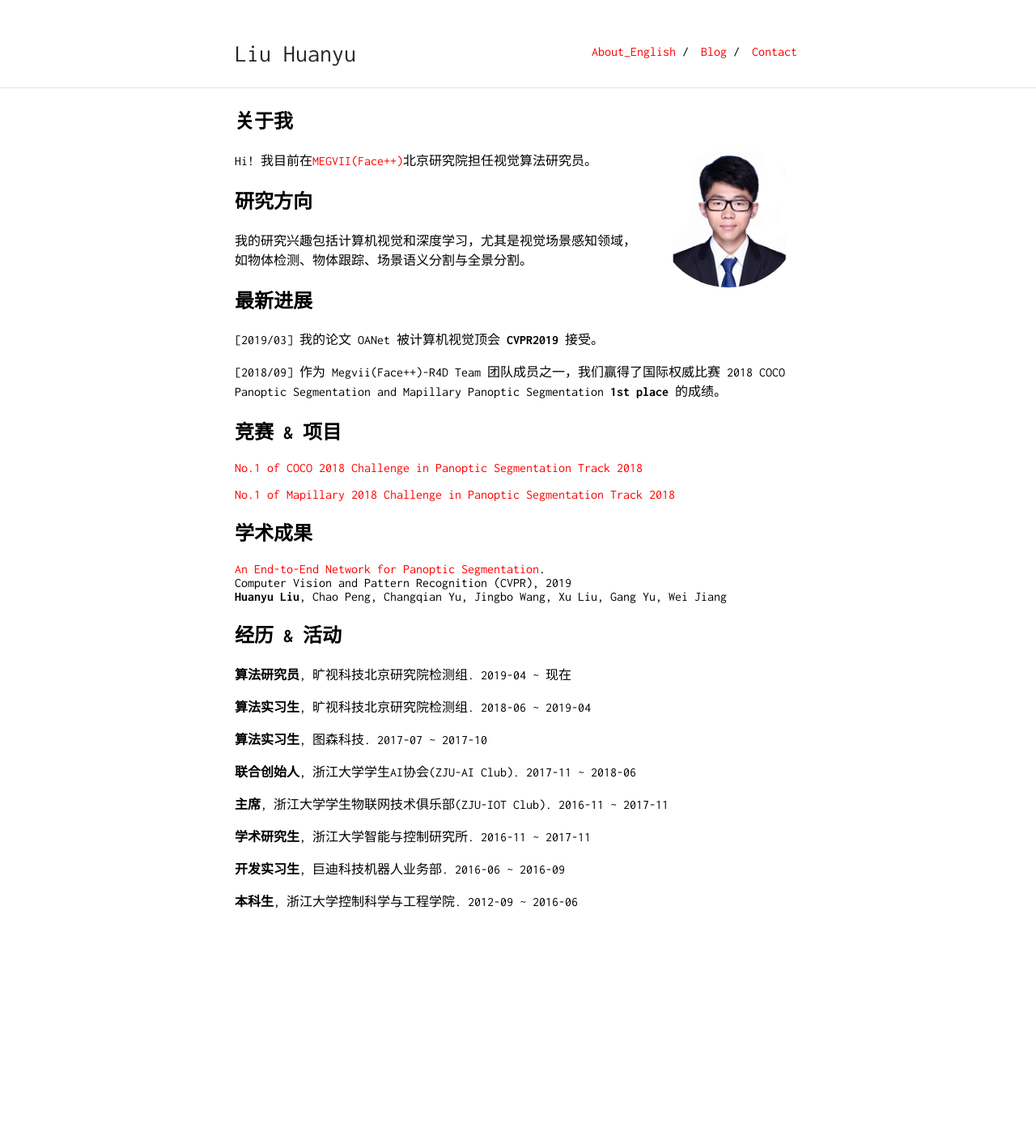
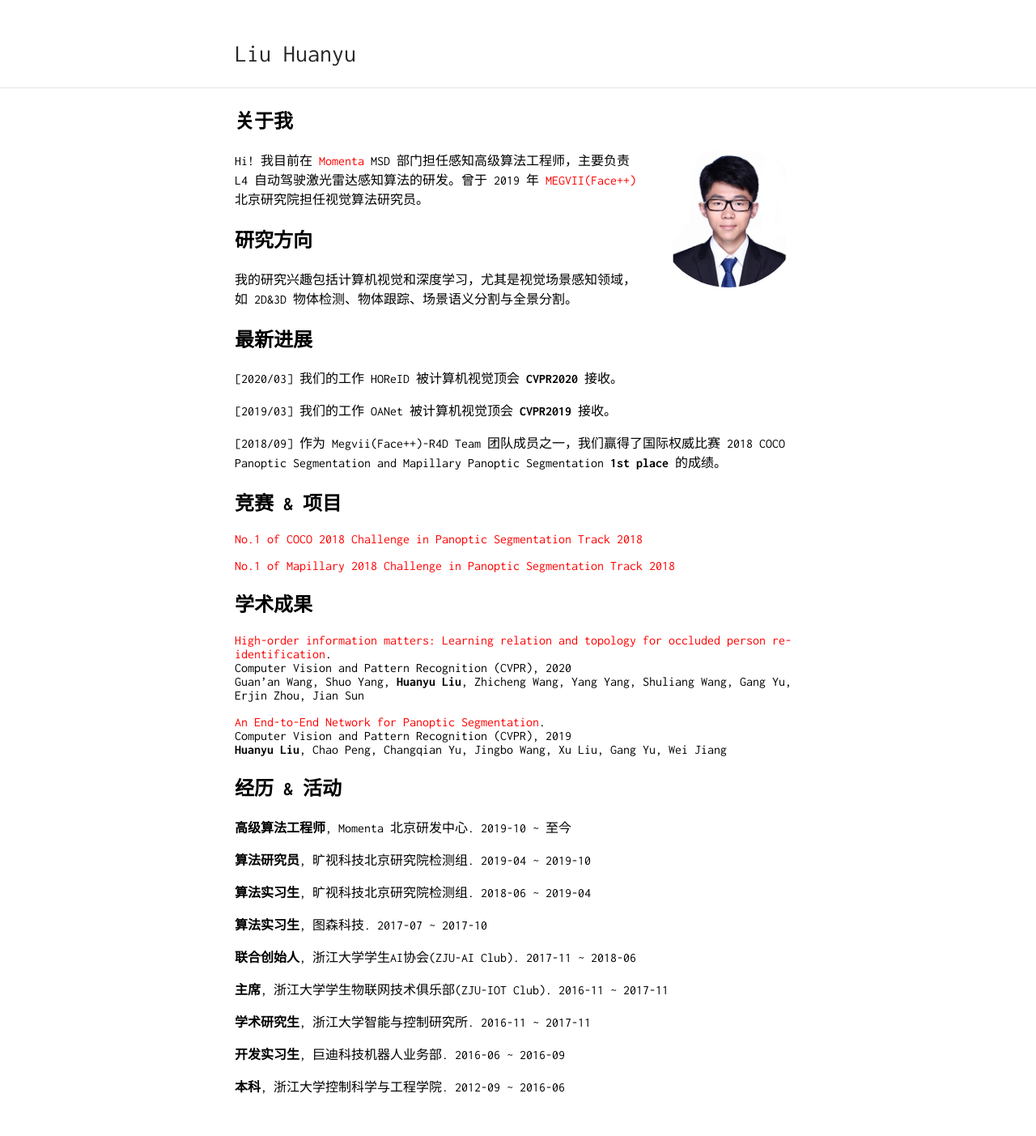
Before and after one commit to liuhyCV/liuhyCV.github.io, a Jekyll site: the page built from index.md, in a window 1280 px wide. Shown: the whole page at 81% size. Built offline with Jekyll 4.4.1, drawn with Linux system fonts in a browser that asks for light colours; our own code applies the rules of GitHub Pages for plain Markdown files; before the commit the page ends 1174 px from its top, so only the background shows below that.

Commit message:
update docs

```diff
--- a/_config.yml
+++ b/_config.yml
@@ -17,10 +17,10 @@ sass:
     style: compressed
     sass_dir: _sass
 
-nav:
- - name: "About_English"
-   link: "about_english"
- - name: "Blog"
-   link: "blog"
- - name: "Contact"
-   link: "contact"
+# nav:
+#  - name: "About_English"
+#    link: "about_english"
+#  - name: "Blog"
+#    link: "blog"
+#  - name: "Contact"
+#    link: "contact"
--- a/index.md
+++ b/index.md
@@ -6,16 +6,18 @@ layout: default
 
 <img class="profile-picture" src="portfolio_1.jpg">
 
-Hi! 我目前在[MEGVII(Face++)](https://www.megvii.com)北京研究院担任视觉算法研究员。
+Hi! 我目前在 [Momenta](https://www.momenta.cn/) MSD 部门担任感知高级算法工程师，主要负责 L4 自动驾驶激光雷达感知算法的研发。曾于 2019 年 [MEGVII(Face++)](https://www.megvii.com)北京研究院担任视觉算法研究员。
 
 
 ## 研究方向
-我的研究兴趣包括计算机视觉和深度学习，尤其是视觉场景感知领域，如物体检测、物体跟踪、场景语义分割与全景分割。
+我的研究兴趣包括计算机视觉和深度学习，尤其是视觉场景感知领域，如 2D&3D 物体检测、物体跟踪、场景语义分割与全景分割。
 
 
 ## 最新进展
 
-[2019/03] 我的论文 OANet 被计算机视觉顶会 **CVPR2019** 接受。
+[2020/03] 我们的工作 HOReID 被计算机视觉顶会 **CVPR2020** 接收。
+
+[2019/03] 我们的工作 OANet 被计算机视觉顶会 **CVPR2019** 接收。
 
 [2018/09] 作为 Megvii(Face++)-R4D Team 团队成员之一，我们赢得了国际权威比赛 2018 COCO Panoptic Segmentation and Mapillary Panoptic Segmentation **1st place** 的成绩。
 
@@ -29,6 +31,11 @@ Hi! 我目前在[MEGVII(Face++)](https://www.megvii.com)北京研究院担任视
 
 ## 学术成果
 
+[High-order information matters: Learning relation and topology for occluded person re-identification](https://arxiv.org/abs/2003.08177). <br>
+Computer Vision and Pattern Recognition (CVPR), 2020 <br>
+Guan'an Wang, Shuo Yang, **Huanyu Liu**, Zhicheng Wang, Yang Yang, Shuliang Wang, Gang Yu, Erjin Zhou, Jian Sun
+
+
 [An End-to-End Network for Panoptic Segmentation](https://arxiv.org/abs/1903.05027). <br>
 Computer Vision and Pattern Recognition (CVPR), 2019 <br>
 **Huanyu Liu**, Chao Peng, Changqian Yu, Jingbo Wang, Xu Liu, Gang Yu, Wei Jiang
@@ -36,7 +43,9 @@ Computer Vision and Pattern Recognition (CVPR), 2019 <br>
 
 ## 经历 & 活动
 
-**算法研究员**, 旷视科技北京研究院检测组. 2019-04 ~ 现在
+**高级算法工程师**, Momenta 北京研发中心. 2019-10 ~ 至今
+
+**算法研究员**, 旷视科技北京研究院检测组. 2019-04 ~ 2019-10
 
 **算法实习生**, 旷视科技北京研究院检测组. 2018-06 ~ 2019-04
 
@@ -50,4 +59,4 @@ Computer Vision and Pattern Recognition (CVPR), 2019 <br>
 
 **开发实习生**, 巨迪科技机器人业务部. 2016-06 ~ 2016-09
 
-**本科生**, 浙江大学控制科学与工程学院. 2012-09 ~ 2016-06
+**本科**, 浙江大学控制科学与工程学院. 2012-09 ~ 2016-06
```
